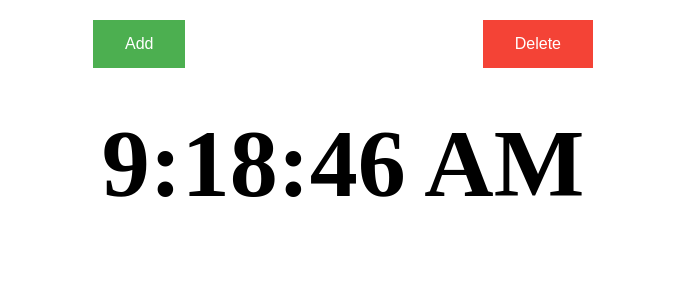
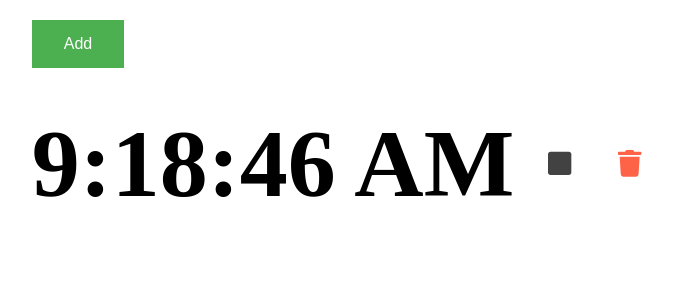
Before and after one commit to niksonax/my-clock, a React app: page / in a window 1280 px wide. Both pictures are taken after a click on the button "Add". Shown: the top 300 px of the page, without its empty margins (295-968 px from the left). Built offline with nearby package versions, Linux system fonts and the light colour scheme.

Commit message:
Add possibility to stop/resume and delete specific clock

```diff
--- a/package.json
+++ b/package.json
@@ -31,8 +31,12 @@
   },
   "dependencies": {
     "@babel/runtime": "^7.16.0",
+    "@fortawesome/fontawesome-svg-core": "^1.2.36",
+    "@fortawesome/free-solid-svg-icons": "^5.15.4",
+    "@fortawesome/react-fontawesome": "^0.1.16",
     "react": "^17.0.2",
-    "react-dom": "^17.0.2"
+    "react-dom": "^17.0.2",
+    "uuid": "^8.3.2"
   },
   "jest": {
     "collectCoverageFrom": [
--- a/src/App.css
+++ b/src/App.css
@@ -27,19 +27,3 @@
   color: black;
   border: 2px solid #4caf50;
 }
-
-#delete-btn {
-  background-color: #f44336;
-}
-
-#delete-btn:hover {
-  background-color: white;
-  color: black;
-  border: 2px solid #f44336;
-}
-
-.clocks {
-  display: flex;
-  flex-direction: column;
-  align-items: center;
-}
--- a/src/App.jsx
+++ b/src/App.jsx
@@ -1,18 +1,19 @@
-import React, { useState, useEffect } from 'react';
+import React, { useState } from 'react';
+import { v4 as uuidv4 } from 'uuid';
 import Clock from './components/Clock.jsx';
 import './App.css';
 
 const App = () => {
   const [clocks, setClocks] = useState([]);
 
-  const addClock = () => setClocks((oldItems) => [...oldItems, <Clock />]);
+  const addClock = () =>
+    setClocks((oldItems) => [...oldItems, { id: uuidv4() }]);
 
-  const deleteClock = () => setClocks((old) => old.slice(0, -1));
+  const deleteClock = (id) =>
+    setClocks((old) => old.filter((clock) => clock.id !== id));
 
-  const clocksRender = clocks.map((clock, index) => (
-    <div key={index} className="clock">
-      {clock}
-    </div>
+  const clocksRender = clocks.map((clock) => (
+    <Clock key={clock.id} id={clock.id} deleteClock={deleteClock} />
   ));
 
   return (
@@ -20,9 +21,6 @@ const App = () => {
       <div className="button-container">
         <button id="add-btn" className="button" onClick={addClock}>
           Add
-        </button>
-        <button id="delete-btn" className="button" onClick={deleteClock}>
-          Delete
         </button>
       </div>
 
--- a/src/components/Clock.jsx
+++ b/src/components/Clock.jsx
@@ -1,8 +1,12 @@
 import React, { useState, useEffect } from 'react';
 import { usePageVisibility } from '../hooks/usePageVisibility.jsx';
+import { FontAwesomeIcon } from '@fortawesome/react-fontawesome';
+import { faPlay, faStop, faTrash } from '@fortawesome/free-solid-svg-icons';
+import './styles/Clock.css';
 
-const Clock = () => {
+const Clock = ({ id, deleteClock }) => {
   const [date, setDate] = useState(new Date());
+  const [isPaused, setIsPaused] = useState(false);
 
   const isVisible = usePageVisibility();
 
@@ -10,15 +14,28 @@ const Clock = () => {
 
   const refreshClock = () => setDate(new Date());
 
+  const handleToggleClock = () => setIsPaused(!isPaused);
+  const handleDeleteClock = () => deleteClock(id);
+
   useEffect(() => {
-    if (isVisible) {
+    if (isVisible && !isPaused) {
       const clockTimer = setInterval(refreshClock, 1000);
 
       return () => clearInterval(clockTimer);
     }
-  }, [isVisible]);
+  }, [isVisible, isPaused]);
 
-  return <h2 data-testid="time">{time}</h2>;
+  return (
+    <div className="clock">
+      <h2 data-testid="time">{time}</h2>
+      <button className="toggle-btn" onClick={handleToggleClock}>
+        <FontAwesomeIcon icon={isPaused ? faPlay : faStop} size="2x" />
+      </button>
+      <button className="delete-btn" onClick={handleDeleteClock}>
+        <FontAwesomeIcon icon={faTrash} size="2x" />
+      </button>
+    </div>
+  );
 };
 
 export default Clock;
--- /dev/null
+++ b/src/components/styles/Clock.css
@@ -0,0 +1,22 @@
+.clock {
+  display: flex;
+  align-items: center;
+}
+
+.toggle-btn,
+.delete-btn {
+  height: 50px;
+  width: 50px;
+  margin-left: 20px;
+  border: none;
+  background-color: transparent;
+  cursor: pointer;
+}
+
+.delete-btn {
+  color: tomato;
+}
+
+.toggle-btn {
+  color: rgb(66, 66, 66);
+}
```
Also changed, not shown: 1 other file (tests, documents, lock files or other folders).
